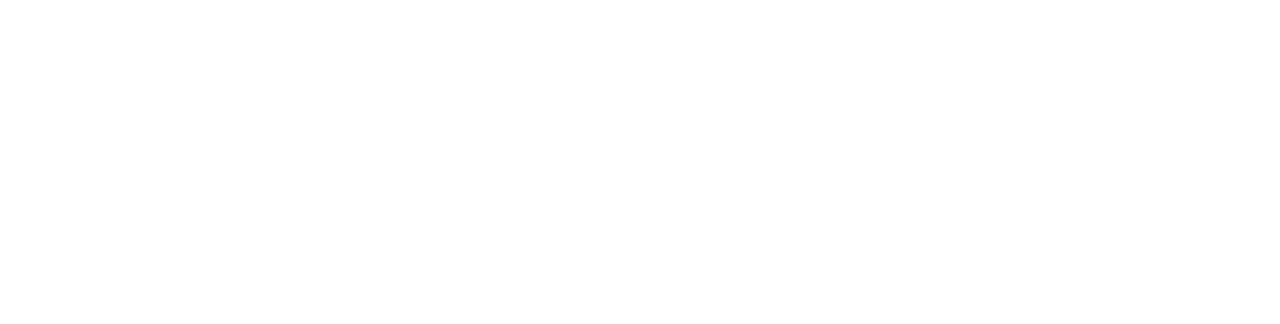
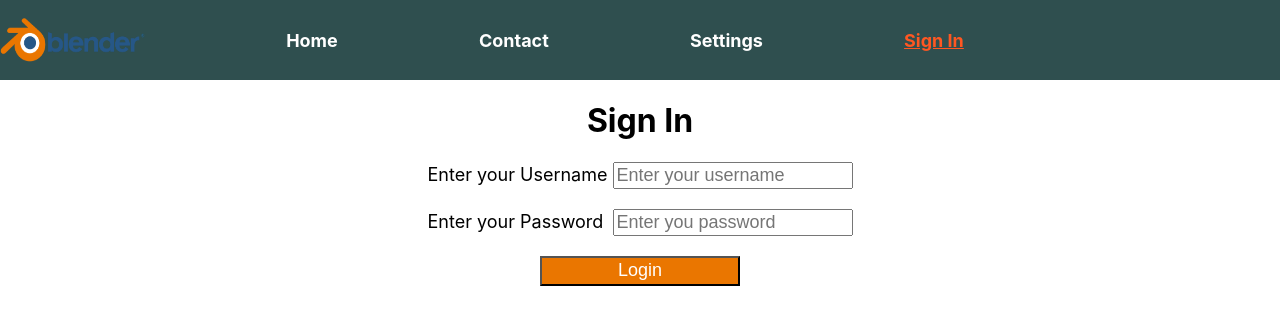
Before and after one commit to karthickvkumar/vcentry24, a React (Create React App) app in the folder learning-react/: page /login in a window 1280 px wide. Before the commit this address had no page. Shown: the top 324 px of the page. Built offline with nearby package versions, Linux system fonts and the light colour scheme.

Commit message:
source code

```diff
--- a/learning-react/src/App.js
+++ b/learning-react/src/App.js
@@ -4,6 +4,7 @@
 import HomePage from "./pages/home";
 import ContactPage from "./pages/contact";
 import SettingsPage from "./pages/settings";
+import SignInPage from "./pages/signin";
 
 import "./css/style.css";
 
@@ -14,6 +15,7 @@
         <Route path="" element={<HomePage></HomePage>}></Route>
         <Route path="contact" element={<ContactPage></ContactPage>}></Route>
         <Route path="settings" element={<SettingsPage></SettingsPage>}></Route>
+        <Route path="login" element={<SignInPage></SignInPage>}></Route>
       </Routes>
     </BrowserRouter>
   )
--- a/learning-react/src/components/header.js
+++ b/learning-react/src/components/header.js
@@ -9,8 +9,12 @@
       </div>
       <div className="site-menu">
         <NavLink to="/" className={({isActive}) =>  isActive ? "link active-link" : "link"}>Home</NavLink>
+
         <NavLink to="/contact" className={({isActive}) =>  isActive ? "link active-link" : "link"}>Contact</NavLink>
+
         <NavLink to="/settings" className={({isActive}) =>  isActive ? "link active-link" : "link"}>Settings</NavLink>
+
+        <NavLink to="/login" className={({isActive}) =>  isActive ? "link active-link" : "link"}>Sign In</NavLink>
       </div>
     </div>
   )
--- a/learning-react/src/css/style.css
+++ b/learning-react/src/css/style.css
@@ -57,3 +57,31 @@
   height: 100vh;
   box-sizing: border-box;
 }
+
+.btn{
+  font-size: 18px;
+  background-color: #ea7600;
+  color: white;
+  width: 200px;
+  height: 30px;
+}
+
+.space{
+  margin-bottom: 20px;
+}
+
+.form-align{
+  display: flex;
+    flex-direction: column;
+    align-items: center;
+}
+
+.label{
+  width: 185px;
+    display: inline-block;
+    font-size: 18px;
+}
+
+.input{
+  font-size: 18px;
+}
--- /dev/null
+++ b/learning-react/src/pages/signin.js
@@ -0,0 +1,27 @@
+import React from "react";
+
+import HeaderComponent from "../components/header";
+
+const SignInPage = () => {
+  return(
+    <div className="main-page">
+      <HeaderComponent></HeaderComponent>
+      <div className="page-content form-align">
+        <h1>Sign In</h1>
+        <div className="space">
+          <label className="label">Enter your Username</label>
+          <input className="input" type="text" placeholder="Enter your username" />
+        </div>
+        <div className="space">
+          <label className="label">Enter your Password</label>
+          <input className="input" type="password" placeholder="Enter you password"/>
+        </div>
+        <div>
+          <button className="btn">Login</button>
+        </div>
+      </div>
+    </div>
+  )
+}
+
+export default SignInPage;
```
